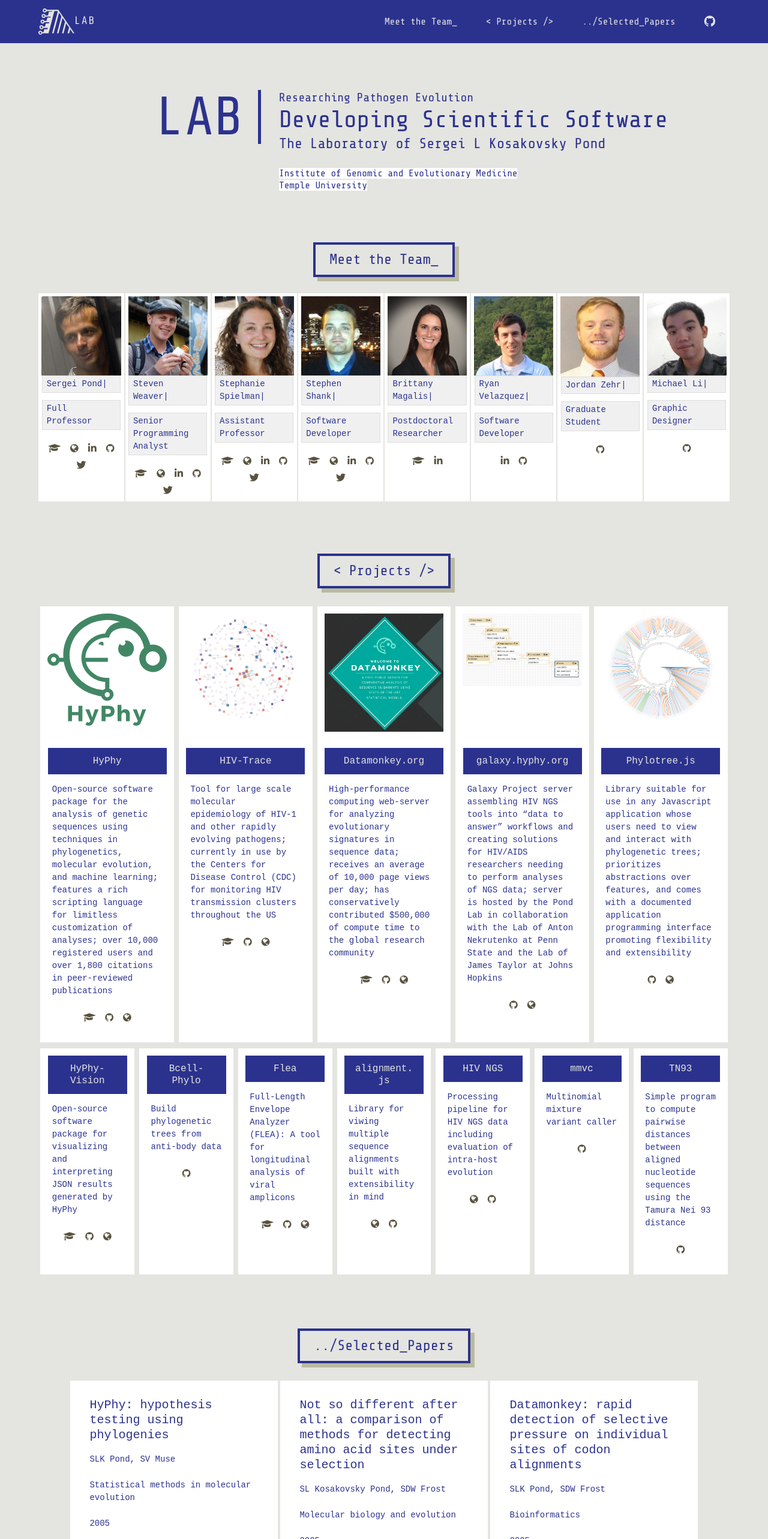
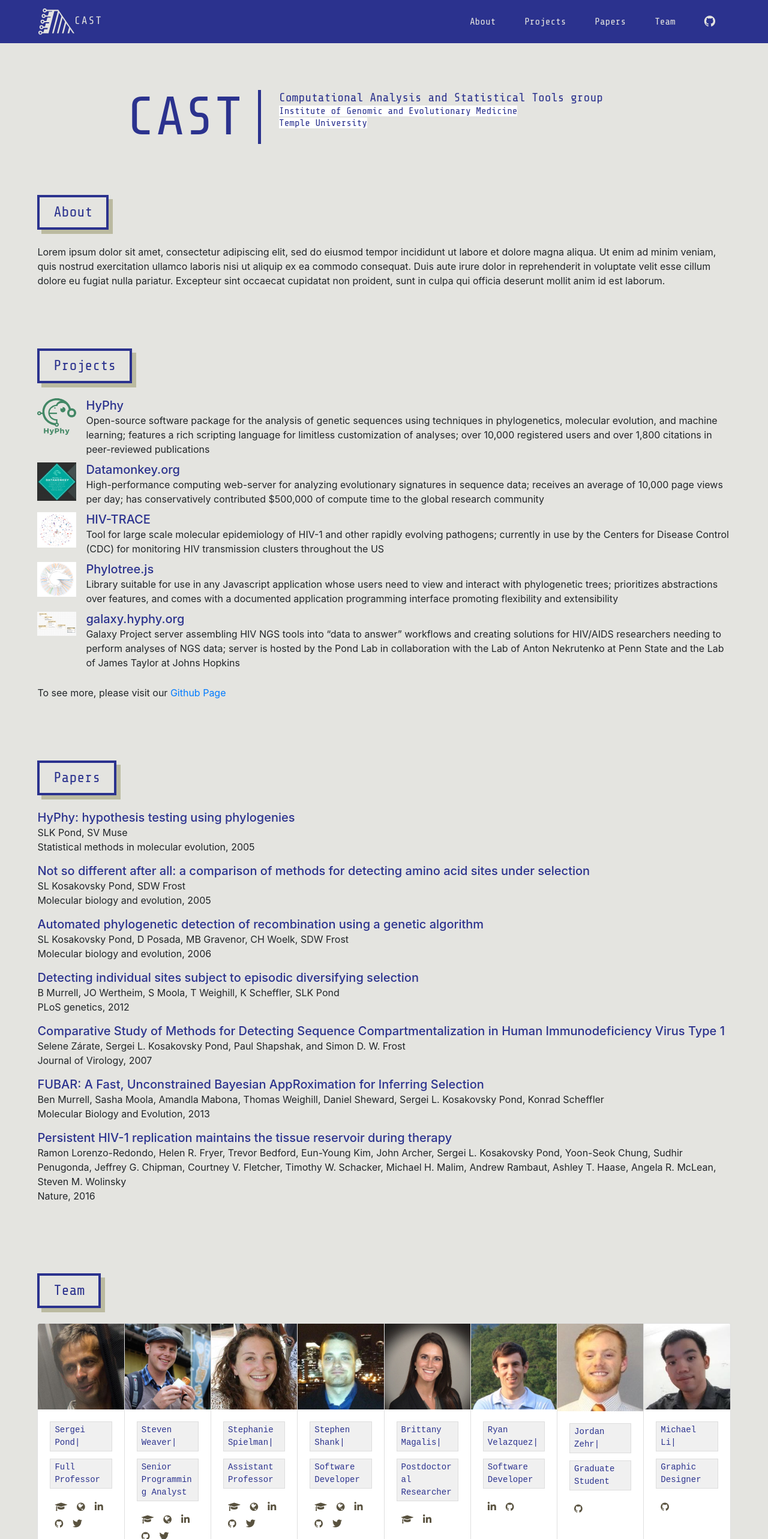
Before and after one commit to veg/LabSite, a React (Create React App) app: page / in a window 1280 px wide. Shown: the top 2566 px of the page at 60% size. Built offline with nearby package versions, Linux system fonts and the light colour scheme.

Commit message:
changing cards to media items.

```diff
--- a/public/css/styles.css
+++ b/public/css/styles.css
@@ -69,14 +69,21 @@
   background-image: ;
 }
 
+.project-media {
+	margin-bottom: 10px;
+
+}
+
 /*/// Headings ///*/
+/* TODO : Just create a new class for this*/
+#about .title,
 #members .title,
 #projects .title,
 #papers .title {
   display: inline-block;
   font-family: "Share Tech Mono", monospace;
   font-size: 24px;
-  margin: 85px 15px 25px 15px;
+  margin: 85px 15px 25px 0px;
   padding: 10px 2%;
   border: 4px solid #2b328e;
   background-color: #e4e4e0;
@@ -85,17 +92,6 @@
 }
 
 /*/// Cards ///*/
-.card {
-  padding: 5px;
-  border: 2px solid #e4e4e0;
-  border-radius: 0;
-  box-sizing: border-box;
-}
-
-.card-body {
-  padding: 0px .025rem;
-}
-
 .credentials {
   display: block;
   font-family: "Oxygen Mono", monospace;
@@ -174,7 +170,6 @@
   background-color: #2b328e;
   color: #e4e4e0;
   font-size: 16px;
-  text-align: center;
   padding: 12px 15px;
 }
 
--- a/src/app.jsx
+++ b/src/app.jsx
@@ -4,28 +4,40 @@
 import Projects from './projects.jsx';
 import Papers from './papers.jsx';
 
+class About extends Component {
+
+  render() {
+    return(
+			<div id="about">
+				<h2 className="title">About</h2>
+				<p>Lorem ipsum dolor sit amet, consectetur adipiscing elit, sed do eiusmod tempor incididunt ut labore et dolore magna aliqua. Ut enim ad minim veniam, quis nostrud exercitation ullamco laboris nisi ut aliquip ex ea commodo consequat. Duis aute irure dolor in reprehenderit in voluptate velit esse cillum dolore eu fugiat nulla pariatur. Excepteur sint occaecat cupidatat non proident, sunt in culpa qui officia deserunt mollit anim id est laborum.</p>
+			</div>
+    );
+  }
+}
+
+
 class App extends Component {
   render() {
     return (
-      <div className="App" style={{textAlign:"center"}} >
+      <div className="App">
         <NavBar/>
         <div className="container lab-container">
           <div className="row">
             <div className="col-lg-4" style={{textAlign:"right"}}>
-              <h1 style={{fontFamily:"Share Tech Mono", fontSize:"90px", lineHeight:"1", borderRight: "5px solid #2b328e", paddingRight: "25px"}} >LAB</h1>
+              <h1 style={{fontFamily:"Share Tech Mono", fontSize:"90px", lineHeight:"1", borderRight: "5px solid #2b328e", paddingRight: "25px"}} >CAST</h1>
             </div>
             <div style={{fontFamily:"Share Tech Mono", textAlign:"left"}} className="col-lg-8">
-              <h5>Researching Pathogen Evolution</h5>
-              <h1>Developing Scientific Software</h1>
-              <h4>The Laboratory of Sergei L Kosakovsky Pond</h4><br />
+              <h5>Computational Analysis and Statistical Tools group</h5>
               <h6><span style={{backgroundColor:"#fff"}}>Institute of Genomic and Evolutionary Medicine</span></h6>
               <h6><span style={{backgroundColor:"#fff"}}>Temple University</span></h6>
             </div>
           </div>
         </div>
-        <Members/>
+				<About />
         <Projects />
         <Papers />
+        <Members/>
       </div>
     );
   }
--- a/src/cards/paper.jsx
+++ b/src/cards/paper.jsx
@@ -5,16 +5,13 @@
 
   render() {
     return(
-        <a href={this.props.link} target="_blank">
-          <div className="card">
-            <div className="card-body">
-              <h4 className="card-title">{this.props.title}</h4>
-              <p className="card-text">{this.props.authors}</p>
-              <p className="card-text">{this.props.publication}</p>
-              <p className="card-text">{this.props.date}</p>
+          <li className="media">
+            <div className="media-body">
+              <h5 className="mt-0">{this.props.title}</h5>
+                {this.props.authors}
+                <p>{this.props.publication}, {this.props.date}</p>
             </div>
-          </div>
-        </a>
+          </li>
     );
   }
 }
--- a/src/cards/project.jsx
+++ b/src/cards/project.jsx
@@ -30,23 +30,13 @@
 
   render() {
     return(
-      <div
-        className="card"
-        onMouseEnter={this.hover}
-        onMouseLeave={this.hover}
-      >
-        {this.props.tag == 'major' ?
-          <div style={{minHeight:"14rem"}} >
-            <img className="card-img-top" src={this.props.image} alt="Card image cap" />
-          </div>
-            :
-            null}
-        <div className="card-body">
-          <h4 className="card-title">{this.props.name}</h4>
-          <p className="card-text">{this.props.longDescription}</p>
-          <p>{this.getLinks()}</p>
-        </div>
-      </div>
+			<li className="media project-media">
+				<img className="mr-3" style={{maxWidth:"65px"}} src={this.props.image} alt="Card image cap" />
+				<div className="media-body">
+					<h5 className="mt-0">{this.props.name}</h5>
+					{this.props.longDescription}
+				</div>
+			</li>
     );
   }
 }
--- a/src/data/papers_info.js
+++ b/src/data/papers_info.js
@@ -6,26 +6,12 @@
     "date": "2005",
     "link": "https://link.springer.com/chapter/10.1007%2F0-387-27733-1_6"
   },
-  "HIV-Trace": {
+  "HIV-TRACE": {
     "title": "Not so different after all: a comparison of methods for detecting amino acid sites under selection",
     "authors": "SL Kosakovsky Pond, SDW Frost",
     "publication": "Molecular biology and evolution",
     "date": "2005",
     "link": "https://academic.oup.com/mbe/article-abstract/22/5/1208/1066893"
-  },
-  "Datamonkey": {
-    "title": "Datamonkey: rapid detection of selective pressure on individual sites of codon alignments",
-    "authors": "SLK Pond, SDW Frost",
-    "publication": "Bioinformatics",
-    "date": "2005",
-    "link": "https://academic.oup.com/bioinformatics/article/21/10/2531/206064"
-  },
-  "Datamonkey 2010": {
-    "title": "Datamonkey 2010: a suite of phylogenetic analysis tools for evolutionary biology",
-    "authors": "W Delport, AFY Poon, SDW Frost, SL Kosakovsky Pond",
-    "publication": "Bioinformatics",
-    "date": "2010",
-    "link": "https://academic.oup.com/bioinformatics/article/26/19/2455/228720"
   },
   "GARD": {
     "title": "Automated phylogenetic detection of recombination using a genetic algorithm",
--- a/src/data/project_info.js
+++ b/src/data/project_info.js
@@ -22,18 +22,6 @@
       "paper": "https://link.springer.com/chapter/10.1007%2F0-387-27733-1_6"
     }
   },
-  "HIV-Trace": {
-    "name": "HIV-Trace",
-    "shortDescription": "Identify Transmision Clusters",
-    "longDescription": "Tool for large scale molecular epidemiology of HIV-1 and other rapidly evolving pathogens; currently in use by the Centers for Disease Control (CDC) for monitoring HIV transmission clusters throughout the US",
-    "image": Traceimg,
-    "tag": "major",
-    "links": {
-      "website": "https://veg.github.io/hivtrace-viz/",
-      "github": "https://github.com/veg/hivtrace",
-      "paper": "https://academic.oup.com/mbe/advance-article-abstract/doi/10.1093/molbev/msy016/4833215?redirectedFrom=fulltext"
-    }
-  },
   "Datamonkey": {
     "name": "Datamonkey.org",
     "shortDescription": "Run state-of-the-art statistical models through the comfort of your browser",
@@ -46,15 +34,16 @@
       "paper": "https://academic.oup.com/mbe/article-abstract/35/3/773/4782511?redirectedFrom=PDF"
     }
   },
-  "galaxy.hyphy.org": {
-    "name": "galaxy.hyphy.org",
-    "shortDescription": "High throughput genomic tools for galaxy",
-    "longDescription": "Galaxy Project server assembling HIV NGS tools into “data to answer” workflows and creating solutions for HIV/AIDS researchers needing to perform analyses of NGS data; server is hosted by the Pond Lab in collaboration with the Lab of Anton Nekrutenko at Penn State and the Lab of James Taylor at Johns Hopkins",
-    "image": Galaxyimg,
+  "HIV-TRACE": {
+    "name": "HIV-TRACE",
+    "shortDescription": "Identify Transmision Clusters",
+    "longDescription": "Tool for large scale molecular epidemiology of HIV-1 and other rapidly evolving pathogens; currently in use by the Centers for Disease Control (CDC) for monitoring HIV transmission clusters throughout the US",
+    "image": Traceimg,
     "tag": "major",
     "links": {
-      "website": "https://galaxy.hyphy.org",
-      "github": "https://github.com/veg/tools-iuc"
+      "website": "https://veg.github.io/hivtrace-viz/",
+      "github": "https://github.com/veg/hivtrace",
+      "paper": "https://academic.oup.com/mbe/advance-article-abstract/doi/10.1093/molbev/msy016/4833215?redirectedFrom=fulltext"
     }
   },
   "Phylotree.js": {
@@ -66,6 +55,17 @@
     "links": {
       "website": "http://phylotree.hyphy.org/",
       "github": "https://github.com/veg/phylotree.js",
+    }
+  },
+  "galaxy.hyphy.org": {
+    "name": "galaxy.hyphy.org",
+    "shortDescription": "High throughput genomic tools for galaxy",
+    "longDescription": "Galaxy Project server assembling HIV NGS tools into “data to answer” workflows and creating solutions for HIV/AIDS researchers needing to perform analyses of NGS data; server is hosted by the Pond Lab in collaboration with the Lab of Anton Nekrutenko at Penn State and the Lab of James Taylor at Johns Hopkins",
+    "image": Galaxyimg,
+    "tag": "major",
+    "links": {
+      "website": "https://galaxy.hyphy.org",
+      "github": "https://github.com/veg/tools-iuc"
     }
   },
   "HyPhy-Vision": {
@@ -89,8 +89,8 @@
       "github": "https://github.com/veg/bcell-phylo"
     }
   },
-  "Flea": {
-    "name": "Flea",
+  "FLEA": {
+    "name": "FLEA",
     "shortDescription": "Full-Length Envelope Analyzer (FLEA): A tool for longitudinal analysis of viral amplicons",
     "longDescription": "Full-Length Envelope Analyzer (FLEA): A tool for longitudinal analysis of viral amplicons",
     "tag": "minor",
--- a/src/members.jsx
+++ b/src/members.jsx
@@ -28,7 +28,7 @@
   render() {
     return (
       <div id="members">
-        <h2 className="title">Meet the Team<span className="animate-blink">_</span></h2>
+        <h2 className="title">Team</h2>
         <div>{this.getMembers()}</div>
       </div>
     );
--- a/src/navbar.jsx
+++ b/src/navbar.jsx
@@ -30,18 +30,21 @@
     return (
       <div>
         <Navbar className="fixed-top" style={{backgroundColor:"#2b328e"}} expand="md">
-          <NavbarBrand href="/"><img src={'/logo.svg'} />LAB</NavbarBrand>
+          <NavbarBrand href="/"><img src={'/logo.svg'} />CAST</NavbarBrand>
           <NavbarToggler onClick={this.toggle} />
           <Collapse isOpen={this.state.isOpen} navbar>
             <Nav className="ml-auto" navbar>
               <NavItem>
-                <NavLink href="/#members">Meet the Team_</NavLink>
+                <NavLink href="/#about">About</NavLink>
               </NavItem>
               <NavItem>
-                <NavLink href="/#projects">&lt; Projects /&gt;</NavLink>
+                <NavLink href="/#projects">Projects</NavLink>
               </NavItem>
               <NavItem>
-                <NavLink href="/#papers">../Selected_Papers</NavLink>
+                <NavLink href="/#papers">Papers</NavLink>
+              </NavItem>
+              <NavItem>
+                <NavLink href="/#members">Team</NavLink>
               </NavItem>
               <NavItem>
                 <NavLink href="https://github.com/veg">
--- a/src/papers.jsx
+++ b/src/papers.jsx
@@ -19,16 +19,16 @@
       )
     }
     return(
-      <div>
+      <ul className="list-unstyled pull-left">
         {papersList}
-      </div>
+      </ul>
     )
   }
 
   render() {
     return (
       <div id="papers">
-        <h2 className="title">../Selected_Papers</h2>
+        <h2 className="title">Papers</h2>
         {this.getPapers()}
       </div>
     );
--- a/src/projects.jsx
+++ b/src/projects.jsx
@@ -22,18 +22,18 @@
       }
     }
     return(
-      <div className="card-group">
+      <ul className="list-unstyled pull-left">
         {projectsList}
-      </div>
+      </ul>
     )
   }
 
   render() {
     return (
       <div id="projects">
-        <h2 className="title">&lt; Projects /&gt;</h2>
+        <h2 className="title">Projects</h2>
         <div>{this.getProjects('major')}</div>
-        <div>{this.getProjects('minor')}</div>
+				<p>To see more, please visit our <a href="https://github.com/veg">Github Page</a></p>
       </div>
     );
   }
```
Also changed, not shown: 2 other files (tests, documents, lock files or other folders).
